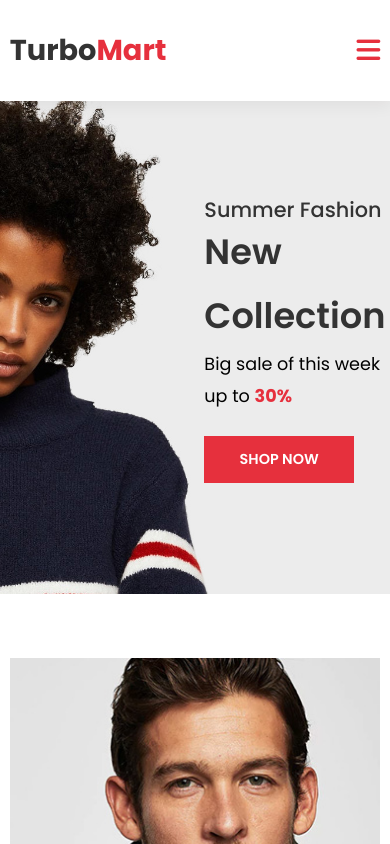
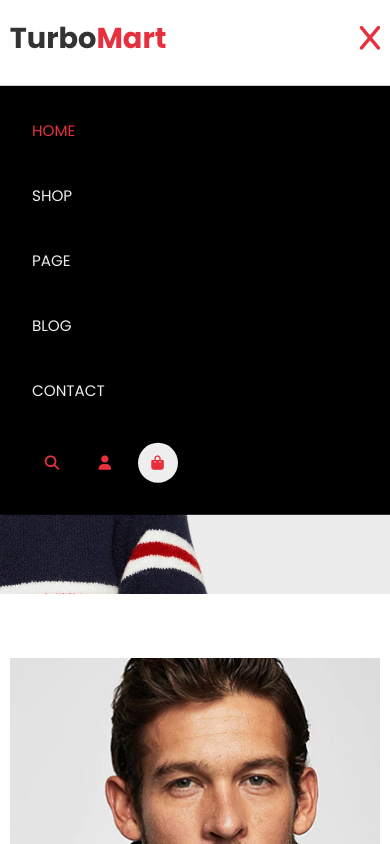
Before and after one commit to salik702/Shopping-Website, a plain HTML site: page index.html in a window 390 px wide. Both pictures are taken after a click on the link 368 px from the left and 50 px from the top of the page. Shown: the top 844 px of the page. Drawn offline with Linux system fonts and the light colour scheme.

Commit message:
Adjust style

```diff
--- a/script.js
+++ b/script.js
@@ -0,0 +1,7 @@
+const list = document.querySelector('.navlist');
+const hamburger = document.querySelector('.fa-bars');
+
+hamburger.addEventListener('click', () => {
+  hamburger.classList.toggle('fa-x');
+  list.classList.toggle('navlist-active');
+});
--- a/style.css
+++ b/style.css
@@ -594,44 +594,90 @@ form h3 {
   }
 }
 
-@media screen and (max-width:700px){
-  .navlist{
-    display : none;
+@media screen and (max-width:700px) {
+  .navlist {
+    flex-direction: column;
+    align-items: flex-start;
+    position: absolute;
+    top: 0;
+    left: 0;
+    width: 100%;
+    background: var(--black-clr);
+    padding: 2rem;
+    transform: translateY(-100%);
+    transition: transform .3s ease-in-out;
+
   }
-  .hamburger{
+
+  .navlist-active {
+    transform: translateY(20%);
+  }
+
+  .navlist .link {
+    color: var(--secondary-clr);
+    font-weight: 400;
+  }
+
+  .navlist a {
+    color: var(--secondary-clr);
+
+
+  }
+
+  .nav-icons a,
+  .link:hover,
+  .navlist .link-active {
+    color: var(--primary-clr);
+
+  }
+
+  .hamburger {
     display: block;
+    margin-bottom: 1.5rem;
   }
-  .container{
+
+  .container {
     max-width: 95%;
   }
-  .hero{
-    height : 60vh;
+
+  .hero {
+    height: 60vh;
+
   }
-  h3{
-    font-size:1.3rem;
+
+
+
+  h3 {
+    font-size: 1.3rem;
     line-height: 1.3rem;
 
   }
-  h1{
+
+  h1 {
     font-size: 2.2rem;
     line-height: 4rem;
 
   }
-  h4{
-    font-size:1.1rem;
+
+  h4 {
+    font-size: 1.1rem;
     line-height: 2rem;
 
   }
-  .category-container{
-    grid-template-columns:1fr ;
+
+  .category-container {
+    grid-template-columns: 1fr;
   }
 
   .category:nth-child(1),
   .category:nth-child(2),
-  .category:nth-child(4){
+  .category:nth-child(4) {
     grid-row: auto;
   }
 
+  .logo {
+    margin-bottom: 1.5rem;
+  }
 
 
 }
```
Also changed, not shown: index.html (+2 -1 lines).
